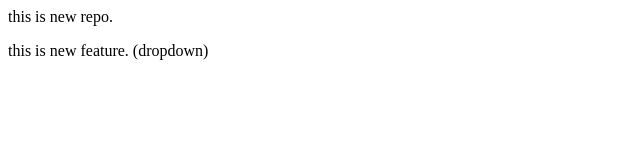
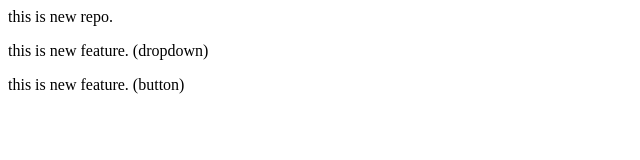
Before and after one commit to ichaitanya/localrepo, a plain HTML site: page index.html in a window 1280 px wide. Shown: the whole page, without its empty margins (0-640 px from the left). Drawn offline with Linux system fonts and the light colour scheme.

Commit message:
added new button

```diff
--- a/index.html
+++ b/index.html
@@ -1,2 +1,3 @@
 <p>this is new repo.</p>
 <p>this is new feature. (dropdown)</p>
+<p>this is new feature. (button)</p>
```
